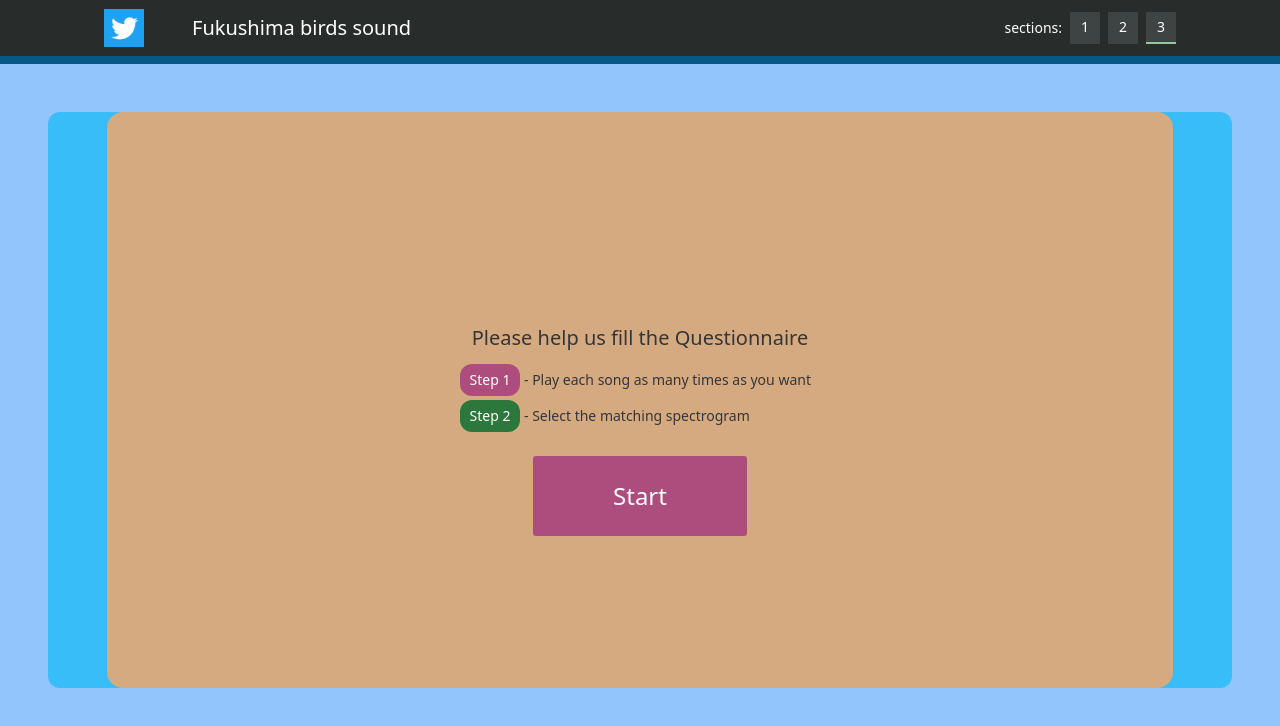
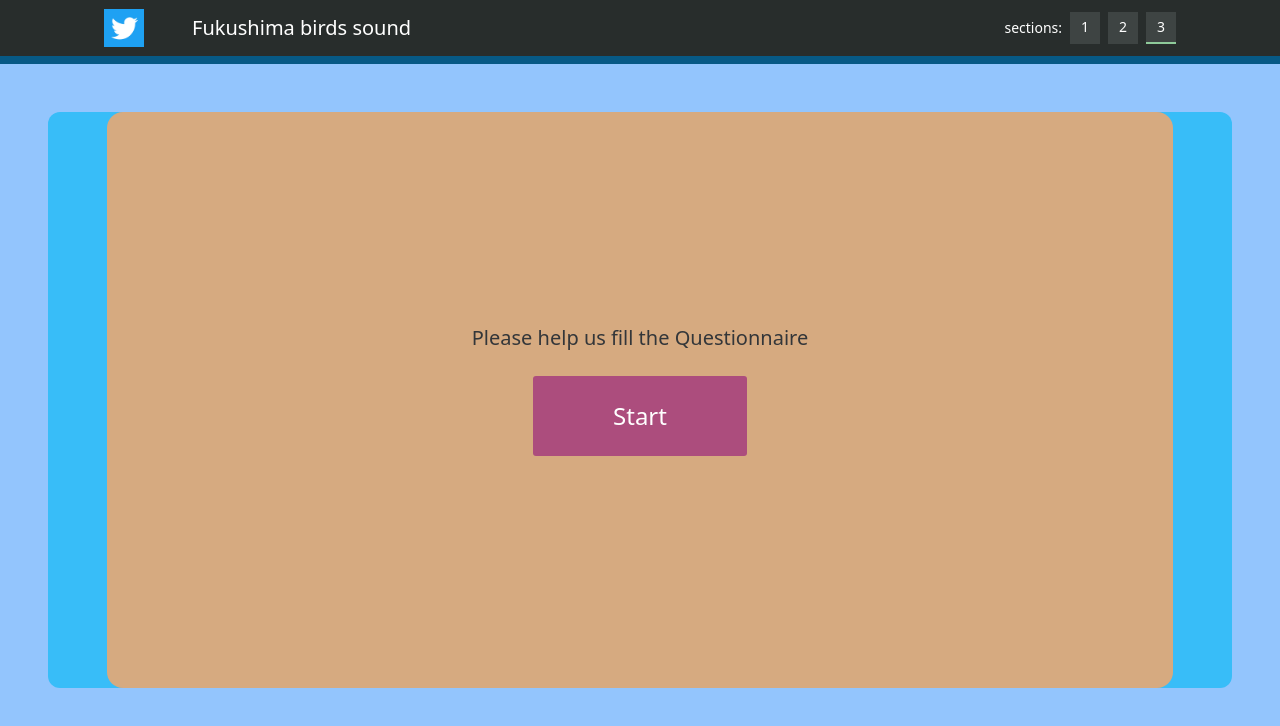
Before and after one commit to jiurenm/song, a Vue app: page /section3 in a window 1280 px wide. Shown: the top 726 px of the page. Built offline with nearby package versions, Linux system fonts and the light colour scheme.

Commit message:
Remove instructional steps from Section3 component to streamline user interface and focus on questionnaire prompt. This change simplifies the layout and enhances user engagement.

```diff
--- a/src/components/Section3.vue
+++ b/src/components/Section3.vue
@@ -31,25 +31,6 @@ const start = ref(false)
         Please help us fill the Questionnaire
       </div>
 
-      <div class="grid justify-center mt-3 gap-y-1">
-        <div class="w-90 flex items-center">
-          <div
-            class="w-15 h-8 bg-#AC4D7D text-white rounded-xl mr-1 flex items-center justify-center"
-          >
-            Step 1
-          </div>
-          <span>- Play each song as many times as you want</span>
-        </div>
-        <div class="w-90 flex items-center">
-          <div
-            class="w-15 h-8 bg-#2C773B text-white rounded-xl mr-1 flex items-center justify-center"
-          >
-            Step 2
-          </div>
-          <span>- Select the matching spectrogram</span>
-        </div>
-      </div>
-
       <div class="flex justify-center mt-6">
         <n-button color="#AC4D7D" class="py-10 px-20 text-2xl" @click="start = true"
           >Start</n-button
```
